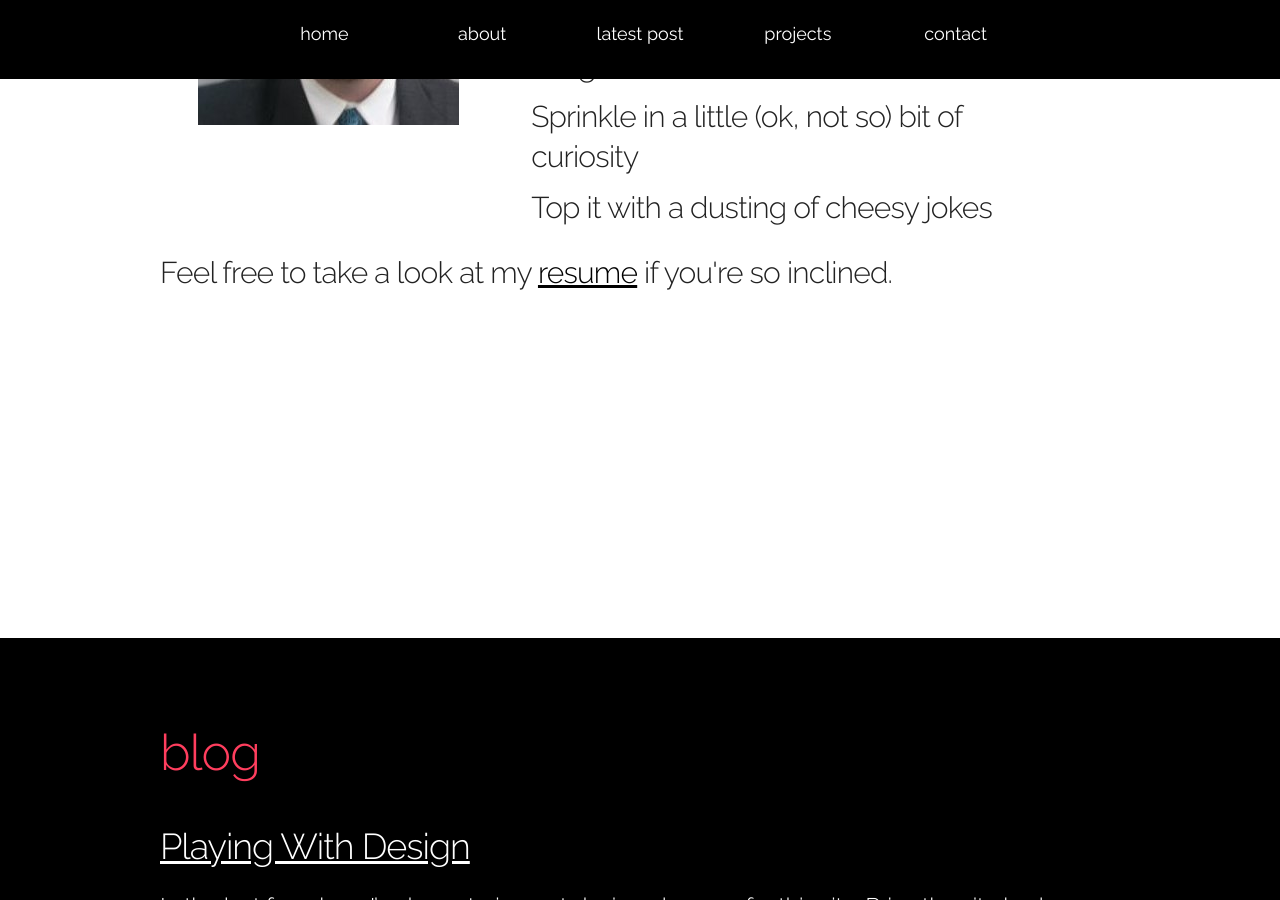
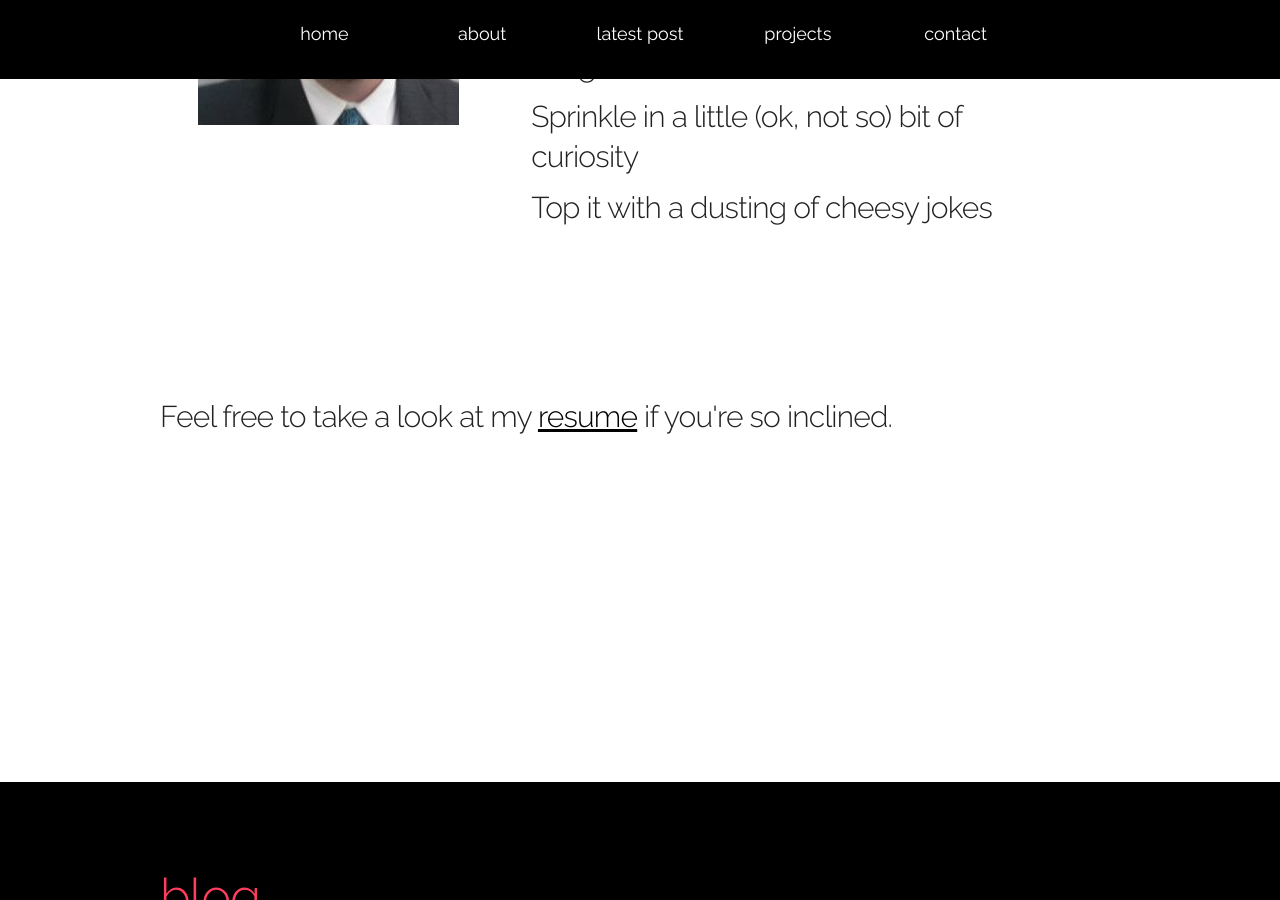
Before and after one commit to drsaeva/drsaeva.github.io, a Jekyll site: the page built from index.html, in a window 1280 px wide and 900 px high, scrolled down 1184 px. Built offline with Jekyll 4.4.1, drawn with Linux system fonts in a browser that asks for light colours; nearby versions of some CDN libraries; comment, search, counter and statistics services are not loaded.

Commit message:
Update main.html

```diff
--- a/_layouts/main.html
+++ b/_layouts/main.html
@@ -68,10 +68,10 @@
       <div class="section-heading">
         <h1>about me</h1>
       </div>
-      <div class="four columns" style="margin-top: 15%">
+      <div class="four columns" style="margin-top: 15%; margin-bottom: 15%;">
         <img src="/img/selfie.jpg">
       </div>
-      <div class="seven columns" style="margin-top: 15%">
+      <div class="seven columns" style="margin-top: 15%; margin-bottom: 15%;">
         <h4>
           <ul>
             <li style="font-weight: bold;">A recipe for David:</li>
```
